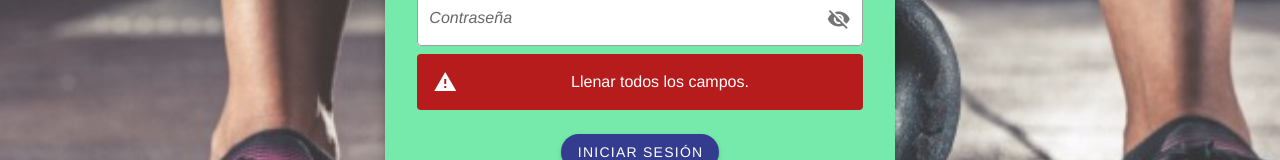
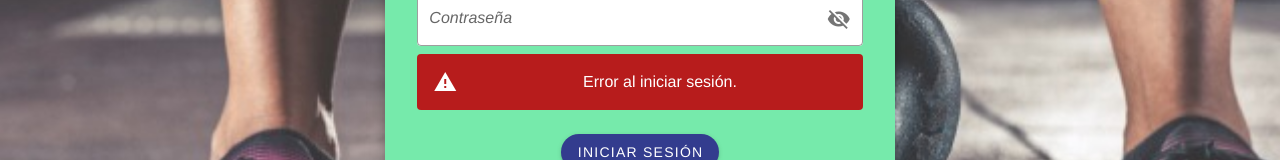
Before and after one commit to daviditco4/rutinapp-website, a Vue app: page /login in a window 1280 px wide. Both pictures are taken after a click on the button "INICIAR SESIÓN". Shown: the part 285-445 px from the top of the page. Built offline with nearby package versions, Linux system fonts and the light colour scheme; no server answers.

Commit message:
Mensaje error login

```diff
--- a/src/views/Login.vue
+++ b/src/views/Login.vue
@@ -40,7 +40,7 @@
             >
             </v-text-field>
             <p class="error-message" v-if="!userAuthorized">Usuario y/o contraseña inválida</p>
-            <v-alert type="error" v-if="isEmpty">Llenar todos los campos.</v-alert>
+            <v-alert type="error" v-if="isEmpty">Error al iniciar sesión.</v-alert>
             <v-btn @click="login()"
               class="text-center my-2"
               color="secondary"
@@ -101,6 +101,7 @@ export default {
       this.isEmpty = false;
       this.correctInfo = true;
       this.userAuthorized = true;
+      this.IfEmpty()
       try {
         const credentials = new Credentials(this.username, this.password)
         await this.$login({credentials, rememberMe: true })
@@ -112,7 +113,7 @@ export default {
           this.userAuthorized = false;
         }
       }
-      this.IfEmpty()
+
       if(this.isLoggedIn && this.userAuthorized){
         await this.$router.push('/home')
       }
```
